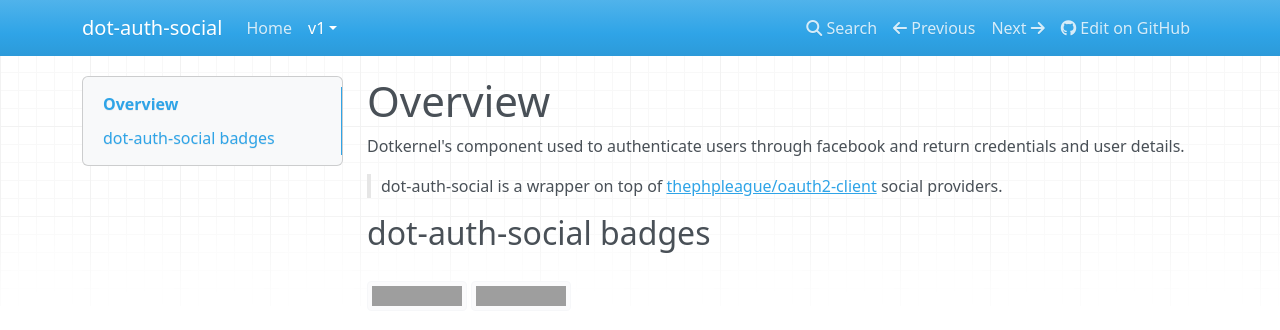
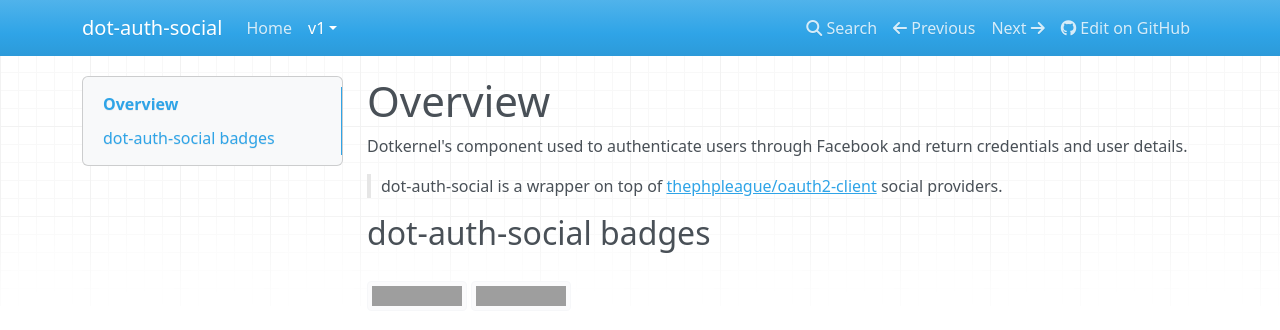
Before and after one commit to dotkernel/dot-auth-social, an MkDocs documentation site: the page built from docs/book/v1/overview.md, in a window 1280 px wide, cut to the strip 0-330 px from the top of the page. Built offline with MkDocs 1.6.1, drawn with Linux system fonts in a browser that asks for light colours; nearby versions of some CDN libraries; grey boxes are pictures that could not be loaded.

```diff
--- a/docs/book/v1/overview.md
+++ b/docs/book/v1/overview.md
@@ -1,6 +1,6 @@
 # Overview
 
-Dotkernel's component used to authenticate users through facebook and return credentials and user details.
+Dotkernel's component used to authenticate users through Facebook and return credentials and user details.
 
 > dot-auth-social is a wrapper on top of [thephpleague/oauth2-client](https://github.com/thephpleague/oauth2-client) social providers.
 
--- a/mkdocs.yml
+++ b/mkdocs.yml
@@ -13,7 +13,7 @@ nav:
       - Configuration: v1/configuration.md
       - Usage: v1/usage.md
 site_name: dot-auth-social
-site_description: "Dotkernel's component used to authenticate users through facebook and return credentials and user details"
+site_description: "Dotkernel's component used to authenticate users through Facebook and return credentials and user details"
 repo_url: "https://github.com/dotkernel/dot-auth-social"
 plugins:
   - search
```
Also changed, not shown: README.md (+1 -1 lines).
